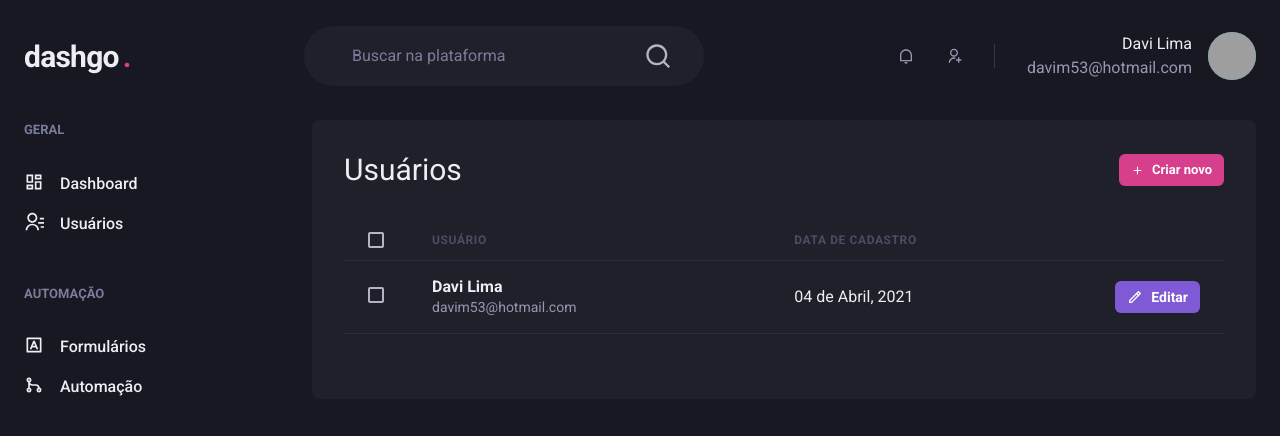
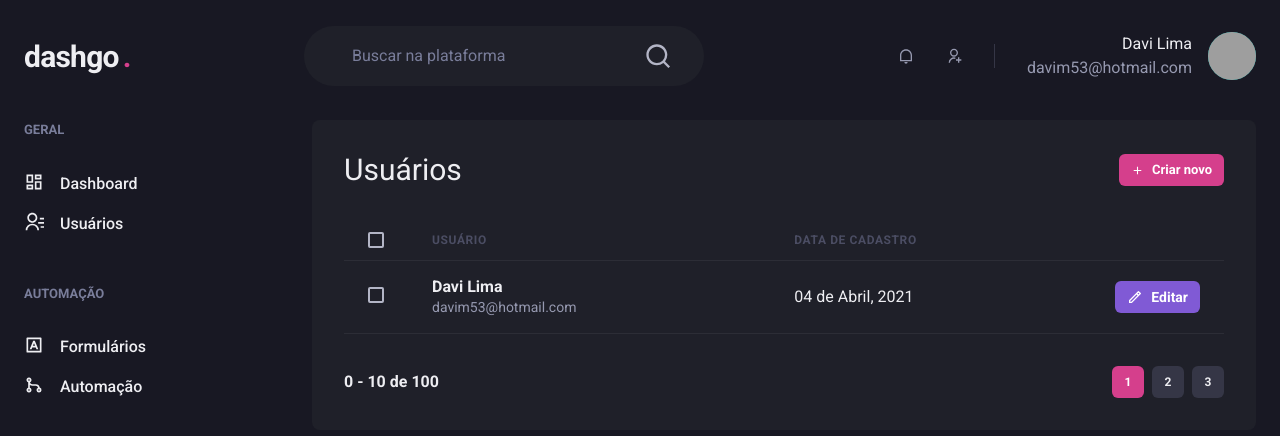
Before and after one commit to davim5/dashgo, a Next.js app: page /users in a window 1280 px wide. Shown: the top 436 px of the page. Built offline with nearby package versions, Linux system fonts and the light colour scheme; grey boxes are pictures that could not be loaded.

Commit message:
Componente:Pagination

```diff
--- /dev/null
+++ b/src/components/Pagination.tsx
@@ -0,0 +1,54 @@
+import { Stack, Button, Box } from "@chakra-ui/react";
+
+export function Pagination(){
+    return (
+        <Stack
+            direction="row"
+            mt="8"
+            justify="space-between"
+            align="center"
+            spacing="6"
+        >
+            <Box>
+                <strong>0 - 10 de 100</strong>
+            </Box>
+            <Stack direction="row" spacing="2">
+                <Button
+                size="sm"
+                fontSize="xs"
+                width="4"
+                colorScheme="pink"
+                disabled
+                _disabled={{
+                    bgColor:"pink.500",
+                    cursor:"default",
+                }}
+                >
+                    1
+                </Button>
+                <Button
+                size="sm"
+                fontSize="xs"
+                width="4"
+                bg="gray.700"
+                _hover={{
+                    bgColor:"gray.500"
+                }}
+                >
+                    2
+                </Button>
+                <Button
+                size="sm"
+                fontSize="xs"
+                width="4"
+                bg="gray.700"
+                _hover={{
+                    bgColor:"gray.500"
+                }}
+                >
+                    3
+                </Button>
+            </Stack>
+        </Stack>
+    );
+}
--- a/src/pages/users/index.tsx
+++ b/src/pages/users/index.tsx
@@ -1,6 +1,7 @@
 import { Text, Box, Flex, Heading, Button, Icon, Table, Thead, Tr, Th, Checkbox, Tbody, Td } from "@chakra-ui/react";
 import { RiAddLine, RiPencilLine } from "react-icons/ri";
 import { Header } from "../../components/Header";
+import { Pagination } from "../../components/Pagination";
 import { Sidebar } from "../../components/Sidebax";
 
 export default function UserList() {
@@ -62,6 +63,8 @@
                             </Tr>
                         </Tbody>
                     </Table>
+
+                    <Pagination/>
                 </Box>
             </Flex>
         </Box>
```
